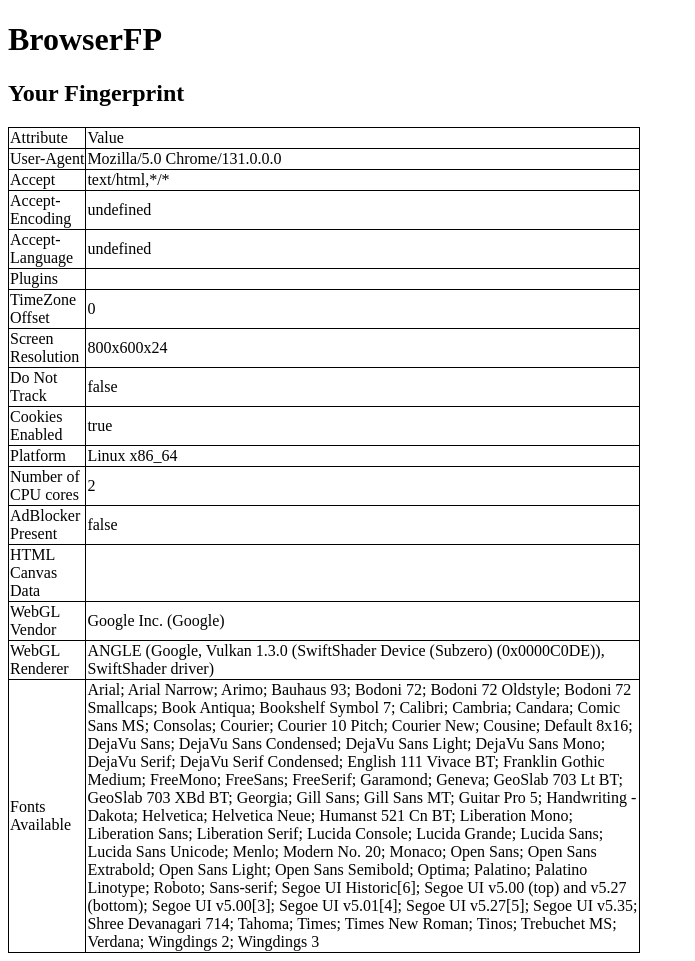
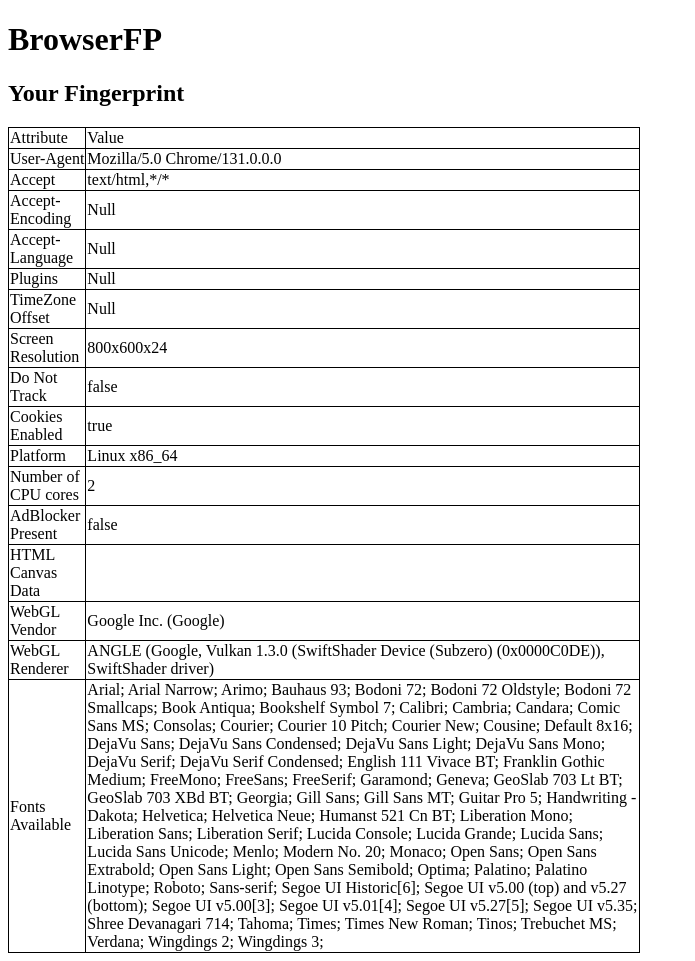
Before and after one commit to crachmanin/BrowserFP, a Flask app: page / in a window 1280 px wide. Shown: the whole page, without its empty margins (0-695 px from the left). Run offline with Flask 2, Linux system fonts and the light colour scheme; some libraries are stand-ins or nearby versions.

Commit message:
Several changes to run on google cloud platform

```diff
--- a/app.py
+++ b/fp_views.py
@@ -5,17 +5,10 @@ from flask import request, render_template
 app = Flask(__name__)
 
 
-def load_all_fonts():
-    with open(os.path.join("static", "fontlist.txt")) as fp:
-        fonts = [line.strip() for line in fp]
-        return fonts
-
-
 @app.route('/')
 def hello_world():
     headers = request.headers
-    fonts = load_all_fonts()
-    return render_template("home_page.html", headers=dict(headers), fonts=fonts,
+    return render_template("index.html", headers=dict(headers),
                            ip=request.remote_addr)
 
 if __name__ == "__main__":
--- a/templates/home_page.html
+++ b/templates/index.html
@@ -24,6 +24,17 @@ function insertRow(table, val1, val2){
 	td.appendChild(document.createTextNode(val2));
 }
 
+function loadFile(filePath) {
+  var result = null;
+  var xmlhttp = new XMLHttpRequest();
+  xmlhttp.open("GET", filePath, false);
+  xmlhttp.send();
+  if (xmlhttp.status==200) {
+    result = xmlhttp.responseText;
+  }
+  return result;
+}
+
 //console.log({{ip|tojson}});
 
 //hash value for fingerprint
@@ -38,8 +49,9 @@ insertRow(header, 'Attribute', 'Value');
 var relevantHeaders = ["User-Agent", "Accept", "Accept-Encoding", "Accept-Language"];
 var headers = {{ headers|tojson }};
 relevantHeaders.forEach(function(entry) {
-	insertRow(tbl, entry, headers[entry]);
-	hash.update(headers[entry]);
+	var header = headers[entry] ? headers[entry] : "Null"
+	insertRow(tbl, entry, header);
+	hash.update(header);
 });
 
 //plugins
@@ -53,12 +65,14 @@ for (plug of navigator.plugins){
 	pluginString += `plugin ${plugCount}: ${JSON.stringify(plugObj)}; `;
 	plugCount++;
 }
+pluginString = pluginString != "" ? pluginString : "Null"
 insertRow(tbl, 'Plugins', pluginString);
 hash.update(pluginString);
 
 //timezone
 var date = new Date();
 var offset = date.getTimezoneOffset();
+offset = offset ? offset : "Null";
 insertRow(tbl, "TimeZone Offset", offset);
 hash.update(offset.toString());
 
@@ -67,6 +81,7 @@ var width = screen.width;
 var height = screen.height;
 var colorDepth = screen.colorDepth;
 var resString = width + "x" + height + "x" + colorDepth;
+resString = resString ? resString : "Null";
 insertRow(tbl, "Screen Resolution", resString);
 hash.update(resString);
 
@@ -82,12 +97,14 @@ hash.update(cookieEnabled.toString());
 
 //platform
 var platform = navigator.platform;
+platform = platform ? platform : "Null";
 insertRow(tbl, "Platform", platform);
 hash.update(platform);
 
 //number of cores
 var numCores = navigator.hardwareConcurrency;
 insertRow(tbl, "Number of CPU cores", numCores);
+numCores = numCores ? numCores : "Null";
 hash.update(numCores.toString());
 
 //adblock
@@ -101,6 +118,7 @@ hash.update(adBlock.toString());
 //canvas
 var canvasString = strToB64(canvasData);
 insertRow(tbl, "HTML Canvas Data", canvasString);
+canvasString = canvasString ? canvasString : "Null";
 hash.update(canvasString);
 
 //web gl
@@ -121,22 +139,27 @@ if (gl) {
   renderer = gl.getParameter(debugInfo.UNMASKED_RENDERER_WEBGL);
 }
 
+vendor = vendor ? vendor : "Null";
 insertRow(tbl, "WebGL Vendor", vendor);
 hash.update(vendor);
+
+renderer = renderer ? renderer : "Null";
 insertRow(tbl, "WebGL Renderer", renderer);
 hash.update(renderer);
 
 //fonts
-var allFonts = {{ fonts|tojson }};
+var allFonts = loadFile("static/fontlist.txt").split("\n");
 var detector = new Detector();
 var filteredFonts = allFonts.filter(font => detector.detect(font));
 var fontString = filteredFonts.join('; ');
 insertRow(tbl, "Fonts Available", fontString);
+fontString = fontString ? fontString : "Null";
 hash.update(fontString);
 
+//displaying table
 document.body.appendChild(tbl);
 
-
+//calculating fingerprint
 var bitArray = hash.finalize();
 var fingerprint = btoa(String.fromCharCode.apply(null, new Uint8Array(bitArray)));
 $("#info").html("Your Fingerprint");
```
Also changed, not shown: app.yaml (added, +28 -0 lines), favicon.ico (added), index.yaml (added).
